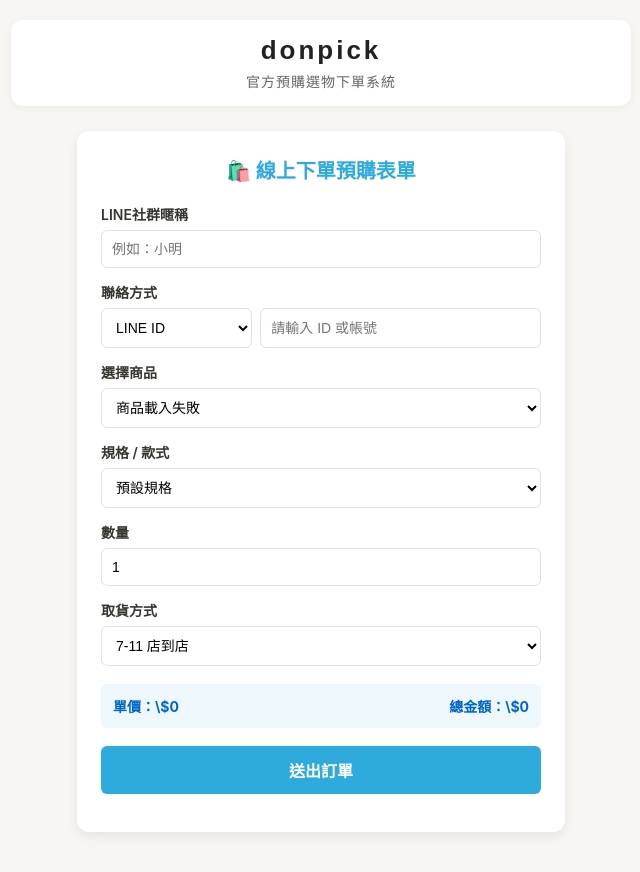
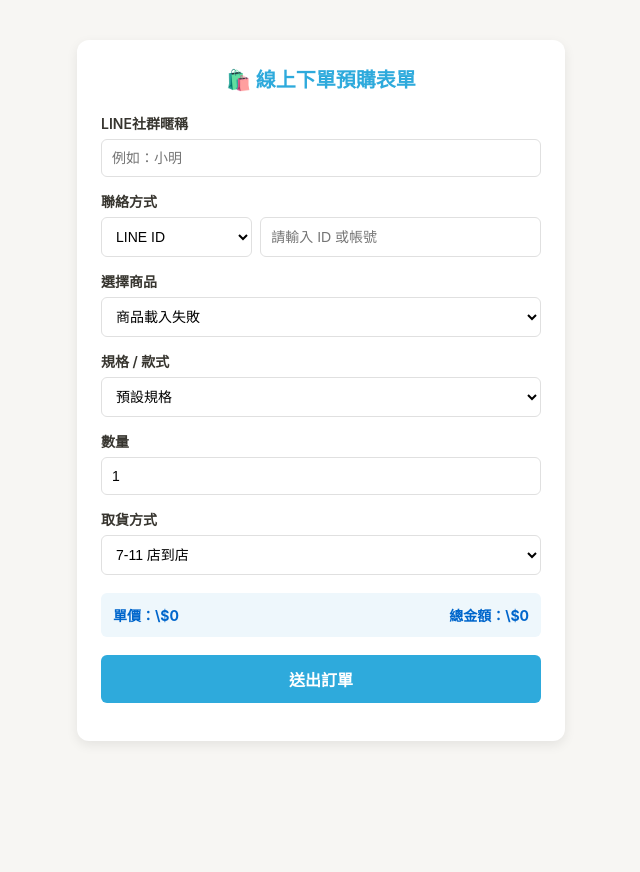
Before and after one commit to cycycycy1114/donpick_create_order1, a website: page index.html in a window 1280 px wide. Shown: the whole page, without its empty margins (319-959 px from the left). After the commit the page ends 800 px from the top, so only its background shows below. Drawn offline with Linux system fonts and the light colour scheme; no server answers.

Commit message:
Update index.html

```diff
--- a/index.html
+++ b/index.html
@@ -3,7 +3,7 @@
 <head>
   <meta charset="UTF-8">
   <meta name="viewport" content="width=device-width, initial-scale=1.0">
-  <title>預購下單表單</title>
+  <title>DonPick 懂挑 | 預購下單表單</title>
   <style>
     body {
       font-family: -apple-system, BlinkMacSystemFont, "Segoe UI", Roboto, "Helvetica Neue", Arial, sans-serif;
@@ -89,14 +89,6 @@
   </style>
 </head>
 <body>
-<!-- 🌟 加在這裡：donpick 品牌標題區域 -->
-  <div style="text-align: center; margin-bottom: 25px; padding: 15px 10px; background: #ffffff; border-radius: 12px; box-shadow: 0 2px 8px rgba(0,0,0,0.05); max-width: 600px; margin-left: auto; margin-right: auto;">
-    <h1 style="font-family: 'Arial', sans-serif; font-weight: 900; font-size: 26px; color: #222; letter-spacing: 3px; margin: 0;">
-      donpick
-    </h1>
-    <span style="font-size: 14px; color: #666; letter-spacing: 1px; display: block; margin-top: 5px;">官方預購選物下單系統</span>
-  </div>
-
   <!-- 您的表單或主要內容區塊開始 -->
   <div style="max-width: 600px; margin: auto;">
     <!-- 這裡放你的表單、商品選單、送出按鈕等 -->
```
